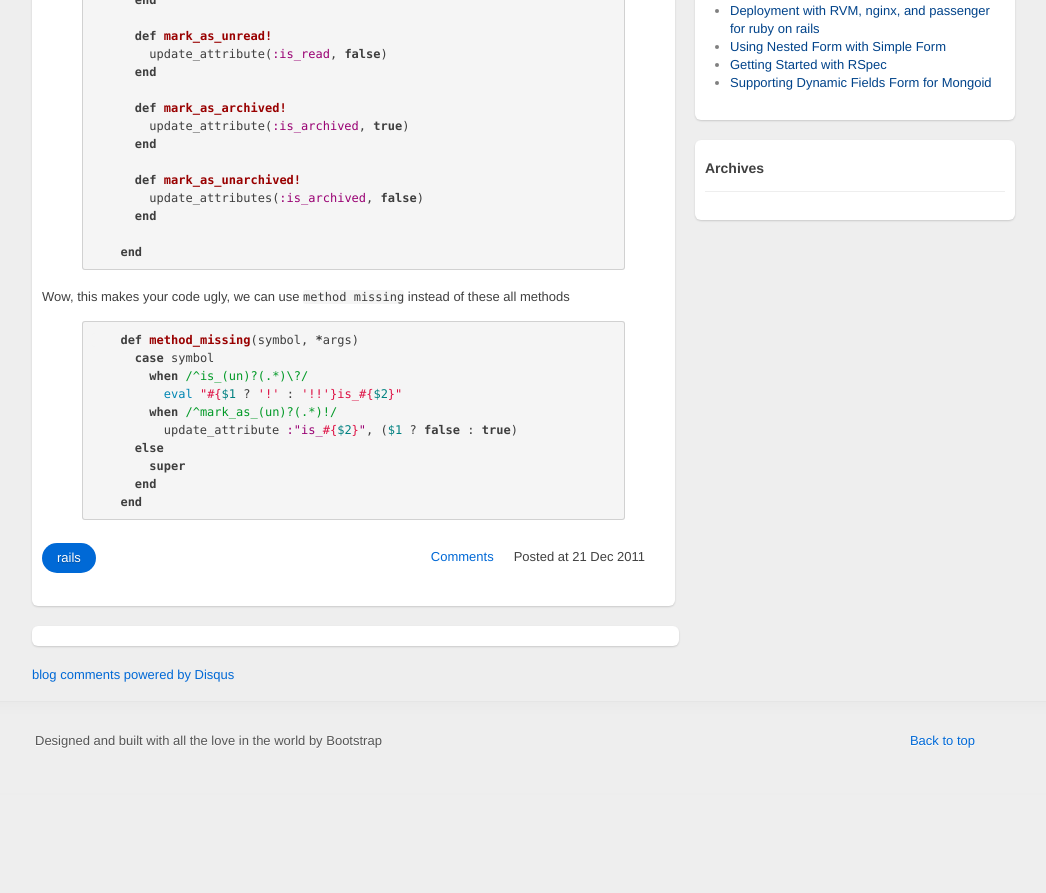
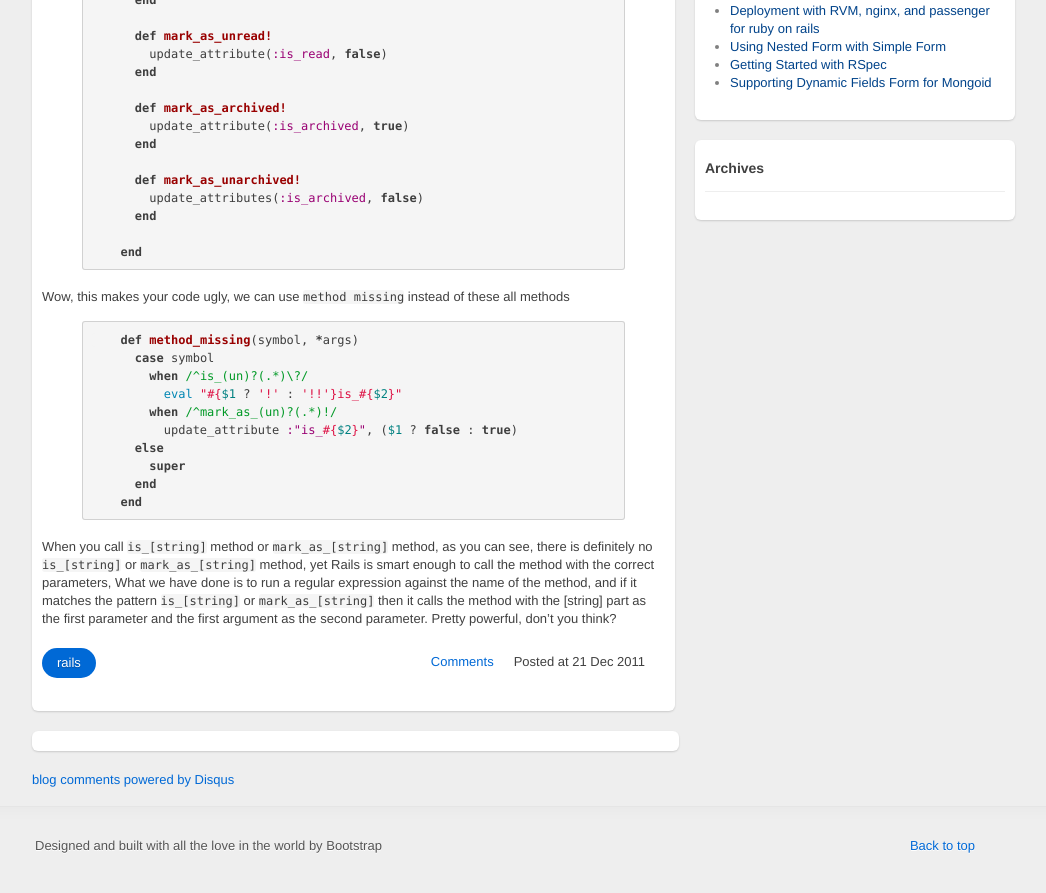
Before and after one commit to jerryshen/hansay.com, a Jekyll site: the page built from _posts/2011-12-21-method-missing-best-practice.md, in a window 1280 px wide and 900 px high, scrolled down 744 px. Shown: the top 893 px of the window, without its empty margins (135-1181 px from the left). Built offline with Jekyll 4.4.1, drawn with Linux system fonts in a browser that asks for light colours; nearby versions of some CDN libraries; library files that are not in the unit come from our copies; Markdown is read by kramdown in place of the engine named in the settings; comment, search, counter and statistics services are not loaded; before the commit the page ends 1539 px from its top, so only the background shows below that.

Commit message:
update post method missing best practice

```diff
--- a/_posts/2011-12-21-method-missing-best-practice.md
+++ b/_posts/2011-12-21-method-missing-best-practice.md
@@ -75,3 +75,5 @@ Wow, this makes your code ugly, we can use `method missing` instead of these all
     end
 
 {% endhighlight %}
+
+When you call `is_[string]` method or `mark_as_[string]` method, as you can see, there is definitely no `is_[string]` or `mark_as_[string]` method, yet Rails is smart enough to call the method with the correct parameters, What we have done is to run a regular expression against the name of the method, and if it matches the pattern `is_[string]` or `mark_as_[string]` then it calls the method with the [string] part as the first parameter and the first argument as the second parameter. Pretty powerful, don’t you think?
```
